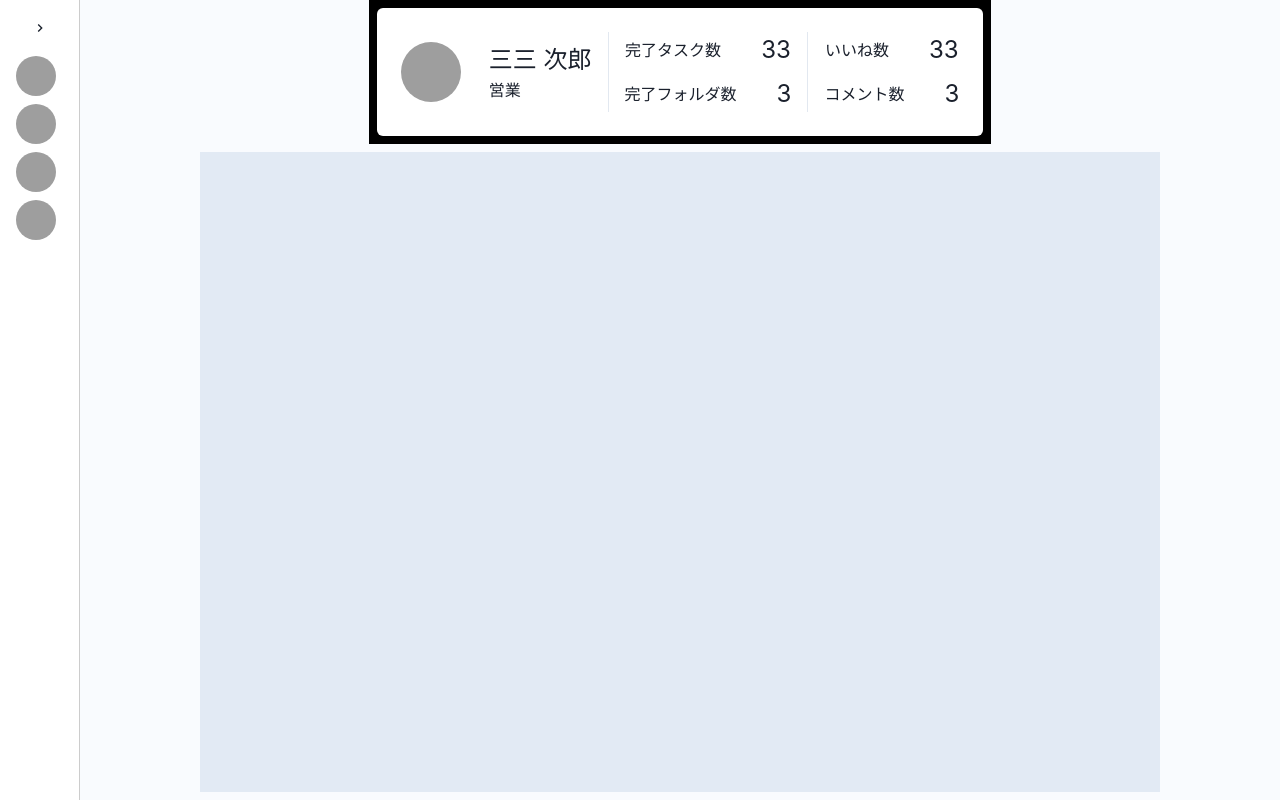
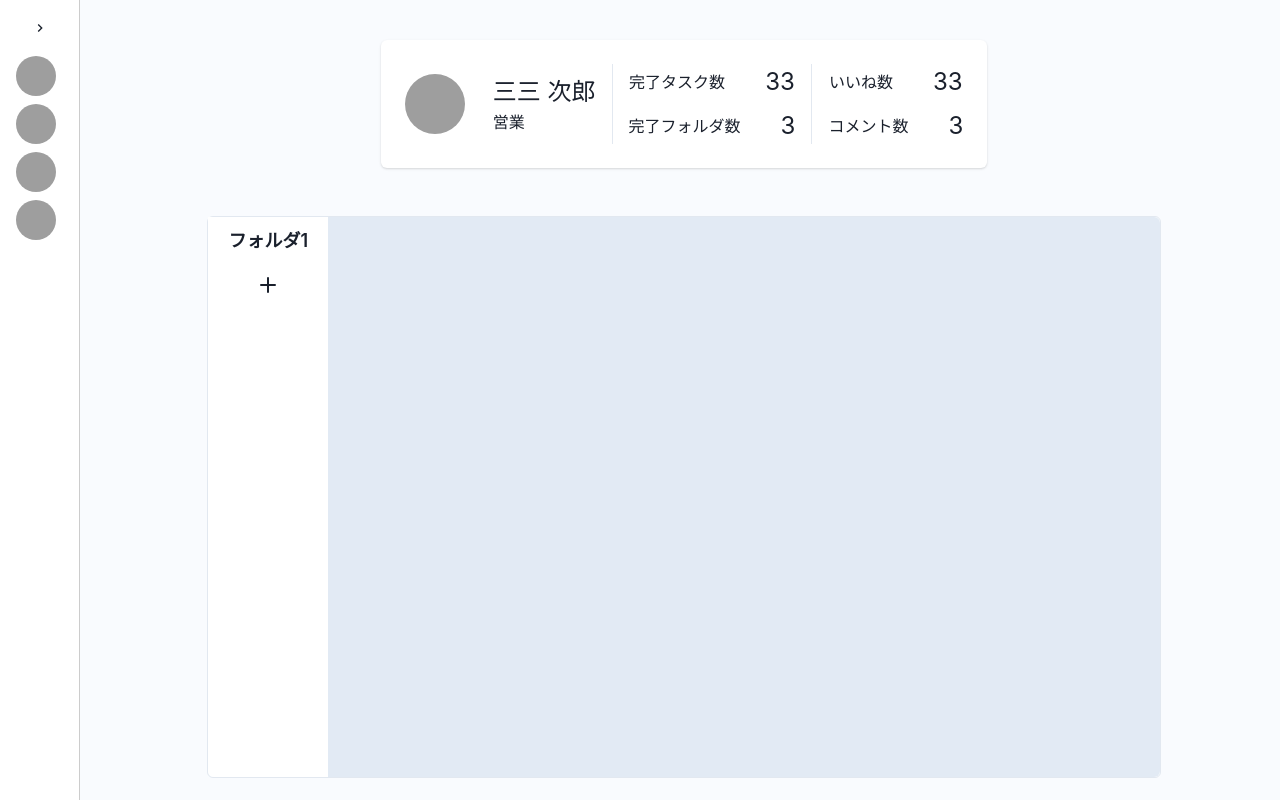
Before and after one commit to sansan-event-fusion/spark-2023-teamR, a React (Create React App) app in the folder frontend/: page /elderTop in a window 1280 px wide. Built offline with nearby package versions, Linux system fonts and the light colour scheme; grey boxes are pictures that could not be loaded.

Commit message:
上司画面作成（見た目）

```diff
--- a/frontend/src/component/FolderList.tsx
+++ b/frontend/src/component/FolderList.tsx
@@ -21,7 +21,7 @@ const FolderList = () => {
   };
 
   return (
-    <Flex direction="column" bg="white" w={120}>
+    <Flex direction="column" bg="white" w={120} roundedLeft={"md"}>
       {/* フォルダー一覧を表示 */}
       {folders.map((folder) => (
         <Button
--- a/frontend/src/component/TaskList.tsx
+++ b/frontend/src/component/TaskList.tsx
@@ -9,8 +9,9 @@ import { CreateTaskButton } from "./atoms/CreateTaskButton";
 
 const TaskList = () => {
   const { folders, setFolders, activeFolderId } = useContext(FolderContext);
+
   return (
-    <Box bg="blue.100" w="100%" h="100%" paddingY={6}>
+    <Box bg="blue.100" w="100%" minH={"70vh"} paddingY={6} roundedRight={"md"}>
       {folders.map((folder) => (
         <Box>
           {activeFolderId === folder.id && (
--- a/frontend/src/pages/ElderTop.tsx
+++ b/frontend/src/pages/ElderTop.tsx
@@ -1,20 +1,33 @@
 import LeftPlacement from "../component/LeftPlacement";
 import { FresherProfile } from "../component/fresher_profile/FresherProfile";
 import { TaskList } from "../component/TaskList";
-import { Box, Center, HStack, VStack } from "@chakra-ui/react";
+import { Box, Flex, HStack, VStack } from "@chakra-ui/react";
+import { FolderContextProvider } from "../FolderContext";
+import { FolderList } from "../component/FolderList";
 
 const ElderTop = () => {
   return (
     <HStack>
-      <LeftPlacement />
-
+      <Box>
+        <LeftPlacement />
+      </Box>
       <VStack w={"100%"} h={"100%"} marginLeft={"80px"}>
-        <Box bg={"black"} w="auto" p={2}>
+        <Box w="auto" marginTop={8} paddingY={2}>
           <FresherProfile />
         </Box>
-        <Box w="80%" h="80vh">
-          <TaskList />
-        </Box>
+        <Flex
+          w={"80%"}
+          h={"100%"}
+          marginTop={8}
+          border={"1px solid"}
+          borderColor={"gray.200"}
+          rounded={"md"}
+        >
+          <FolderContextProvider>
+            <FolderList />
+            <TaskList />
+          </FolderContextProvider>
+        </Flex>
       </VStack>
     </HStack>
   );
```
